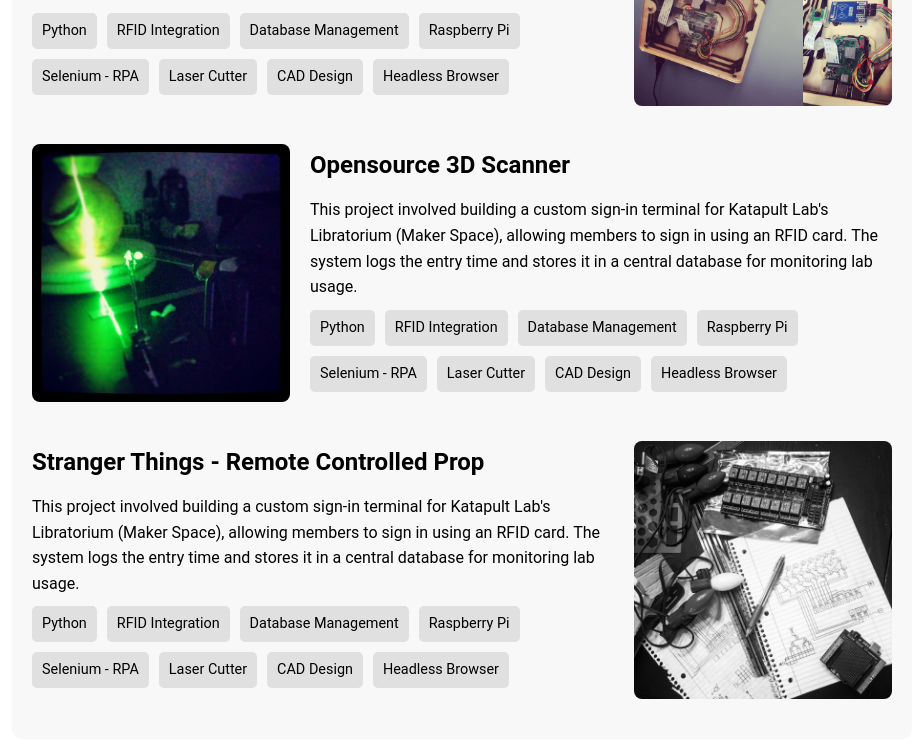
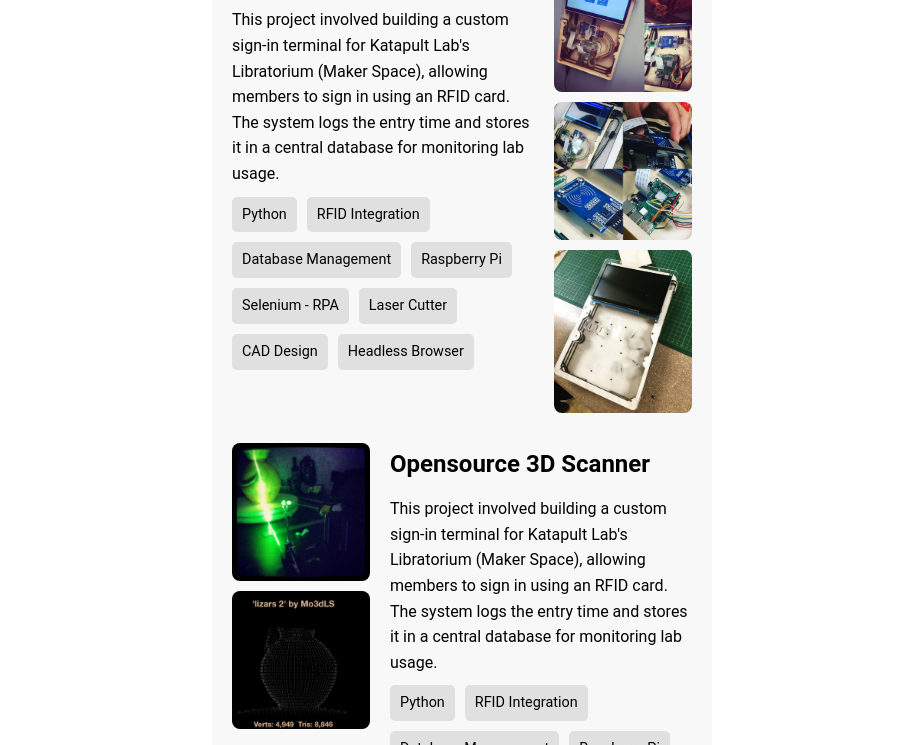
Before and after one commit to Louis-McKernan/folio, a plain HTML site: page main.html in a window 1280 px wide. Shown: the part 745-1490 px from the top of the page, without its empty margins (178-1101 px from the left). Drawn offline with Linux system fonts and the light colour scheme.

Commit message:
Updated Image Layout
updated layout

```diff
--- a/main.html
+++ b/main.html
@@ -41,11 +41,15 @@
 <section id="projects" class="section">
   <h3>Projects</h3>
 
-  <!-- Project 1: Katapult Labs - Sign-In Terminal -->
+<!-- Project 1: Katapult Labs - Terminal -->
 <div class="project">
+  <div class="image-container">
     <img src="img/Katapult_Terminal.jpg" alt="Laboratory Sign-In Terminal" class="project-image">
+    <img src="img/katapult_terminal-2.jpg" alt="Laboratory Sign-In Terminal" class="project-image">
+    <img src="img/katapult_terminal-3.jpg" alt="Laboratory Sign-In Terminal" class="project-image">
+  </div>
   <div class="project-details">
-      <h4>Katapult Labs - Sign-In Terminal</h4>
+    <h4>Katapult Labs - Terminal</h4>
     <p>This project involved building a custom sign-in terminal for Katapult Lab's Libratorium (Maker Space), allowing members to sign in using an RFID card. The system logs the entry time and stores it in a central database for monitoring lab usage.</p>
     <ul class="skills">
       <li>Python</li>
@@ -60,9 +64,13 @@
   </div>
 </div>
 
+
   <!-- Project 2: Katapult Labs - Sign-In Terminal -->
   <div class="project">
+    <div class="image-container">
       <img src="img/laser_scanner.jpg" alt="Opensource 3D Scanner" class="project-image">
+      <img src="img/laser_scanner-2.jpg" alt="Opensource 3D Scanner" class="project-image">
+    </div>
     <div class="project-details">
       <h4>Opensource 3D Scanner</h4>
       <p>This project involved building a custom sign-in terminal for Katapult Lab's Libratorium (Maker Space), allowing members to sign in using an RFID card. The system logs the entry time and stores it in a central database for monitoring lab usage.</p>
@@ -81,7 +89,11 @@
 
    <!-- Project 3: Katapult Labs - Sign-In Terminal -->
    <div class="project">
+    <div class="image-container">
       <img src="img/stranger_things.jpg" alt="Stranger Things - Remote Controlled Prop" class="project-image">
+      <img src="img/stranger_things_main.jpg" alt="Stranger Things - Remote Controlled Prop" class="project-image">
+      <img src="img/stranger_things_main-2.jpg" alt="Stranger Things - Remote Controlled Prop" class="project-image">
+    </div>
     <div class="project-details">
       <h4>Stranger Things - Remote Controlled Prop</h4>
       <p>This project involved building a custom sign-in terminal for Katapult Lab's Libratorium (Maker Space), allowing members to sign in using an RFID card. The system logs the entry time and stores it in a central database for monitoring lab usage.</p>
--- a/styles/styles.css
+++ b/styles/styles.css
@@ -91,7 +91,7 @@ h3 {
 /* Section styles */
 .section {
   width: 100%;
-  max-width: 900px; /* Limit the width for better readability */
+  max-width: 500px; /* Limit the width for better readability */
   margin: 0 auto; /* Center the section horizontally */
   padding: 10px 20px; /* Add padding, with extra on the sides */
   text-align: left; /* Align text to the left */
@@ -104,24 +104,27 @@ h3 {
 }
 
 .project {
-  padding-top: 1%;
-  display: flex; /* Align items in a row */
+  display: flex; /* Align project items in a row */
   align-items: flex-start; /* Align items at the top */
   gap: 20px; /* Space between the image and the details */
   margin-bottom: 30px; /* Space between projects */
 }
 
+.image-container {
+  display: flex;
+  flex-direction: column; /* Stack images vertically */
+  gap: 10px; /* Space between the stacked images */
+  max-width: 30%;
+}
+
 .project-image {
-  max-width: 30%; /* Image will take up 30% of the container's width */
-  height: auto; /* Maintain the aspect ratio */
-  display: block; /* Treats the image like a block element */
-  object-fit: cover; /* Ensures the image fills its container, cropping if necessary */
+  max-width: 100%; /* Image takes full width of the container */
+  height: auto; /* Maintain aspect ratio */
   border-radius: 8px; /* Optional: Rounded corners */
 }
 
 .project-details {
   flex: 1; /* Let the details take up the remaining space */
-  align-self: flex-start; /* Ensure the text aligns to the top */
 }
 
 .project:nth-child(even) {
```
Also changed, not shown: img/Katapult_Terminal-3.jpg (added), img/katapult_terminal-2.jpg (added), img/laser_scanner-2.jpg (added), img/stranger_things_main-2.jpg (added), img/stranger_things_main.jpg (added). Lines whose indentation alone changed are shown as unchanged.
